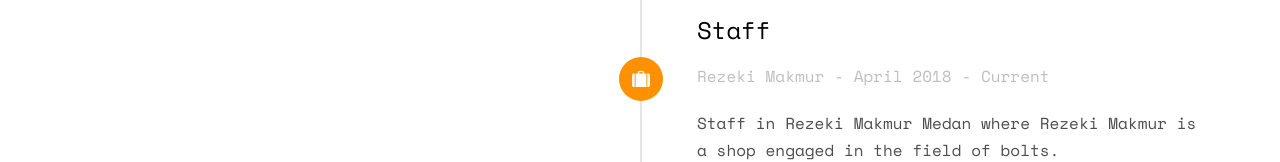
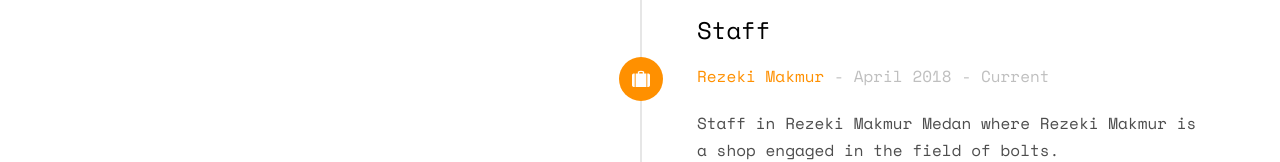
Before and after one commit to iamkevinhuang/iamkevinhuang.github.io, a plain HTML site: page index.html in a window 1280 px wide. Shown: the part 1962-2124 px from the top of the page. Drawn offline with nearby package versions, Linux system fonts and the light colour scheme; some packages are replaced by stand-ins of ours; no server answers; files whose address does not match are found by name.

Commit message:
Fifth Commit

```diff
--- a/index.html
+++ b/index.html
@@ -148,7 +148,7 @@
 							<div class="timeline-panel">
 								<div class="timeline-heading">
 									<h3 class="timeline-title">Staff</h3>
-									<span class="company">Rezeki Makmur - April 2018 - Current</span>
+									<span class="company"><a href="https://g.co/kgs/RoyzrC">Rezeki Makmur</a> - April 2018 - Current</span>
 								</div>
 								<div class="timeline-bomady">
 									<p>Staff in Rezeki Makmur Medan where Rezeki Makmur is a shop engaged in the field of bolts.</p>
```
